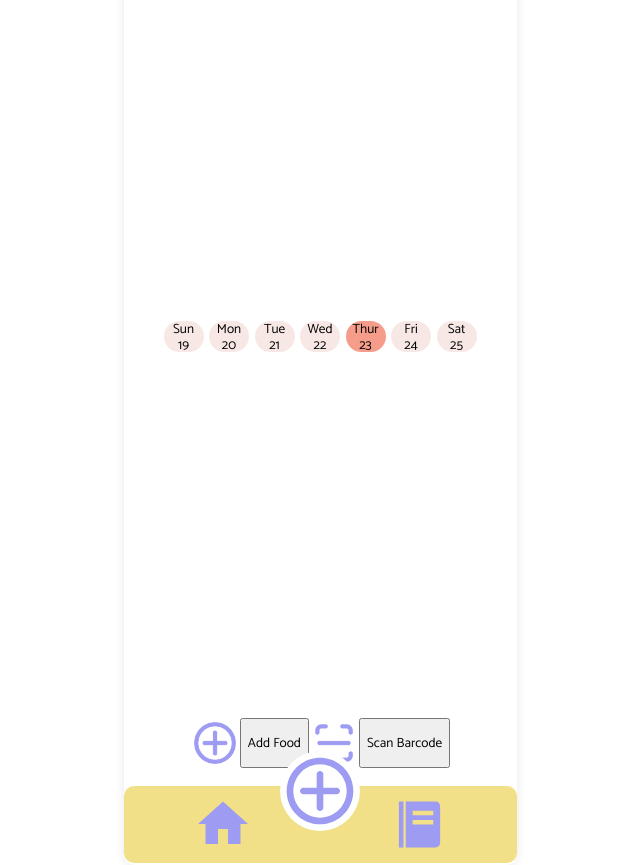
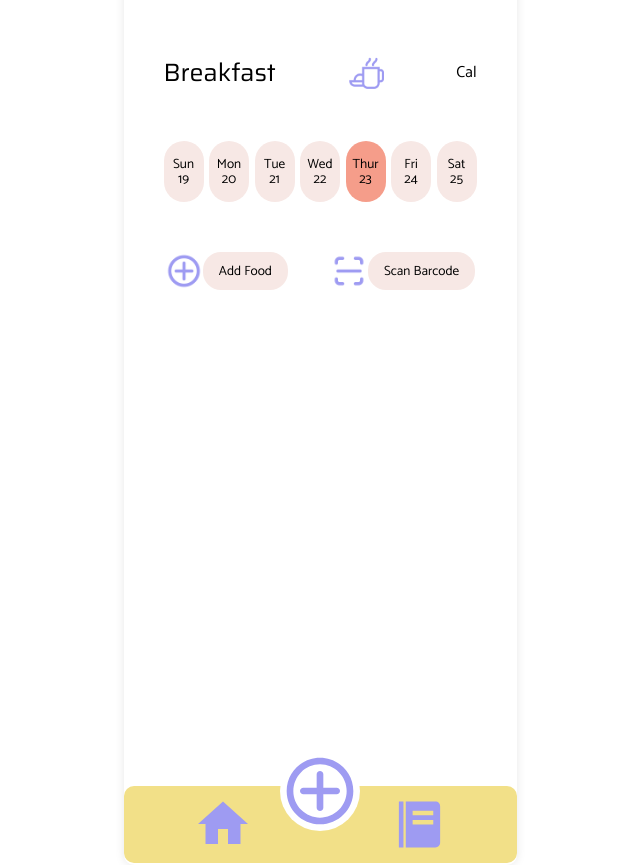
Before and after one commit to MeowCeline00/G5-Calorie-Tracker, a Next.js app: page /breakfast in a window 1280 px wide. Shown: the whole page, without its empty margins (320-960 px from the left). Built offline with nearby package versions, Linux system fonts and the light colour scheme.

Commit message:
css changes with functional buttons

```diff
--- a/pages/breakfast.js
+++ b/pages/breakfast.js
@@ -32,7 +32,7 @@ useEffect(() => {
 
 const addList = () => {
     const newList = <div className={styles.inputContainer}>
-            <Image src="/egg.png" alt="Scan Button" width={50} height={50} />
+            <Image src="/egg.png" alt="egg" width={35} height={35} />
             <div className={styles.inputBox}>
                 <input></input>
                 <p>50g</p>
@@ -41,7 +41,7 @@ const addList = () => {
                 <p className={styles.number}>72</p>
                 <p className={styles.cal}>Cal</p>
             </div>
-            <Image src="/delete.png" alt="Scan Button" width={50} height={50} />
+            <Image src="/delete.png" alt="Scan Button" width={35} height={35} />
         </div>
     setFeatures([...features, newList])
 }
@@ -51,6 +51,14 @@ const addList = () => {
     {currentWeek.length > 0 &&
         <div className={styles.container}>
             <div className={styles.breakfasts}>
+                <div className={styles.topContainer}>
+                    <div className={styles.topContents}>
+                        <p className={styles.header}>Breakfast</p>
+                        <Image src="/coffee.png" alt="Coffee" width={35} height={35} />
+                        <p>Cal</p>
+                    </div>
+                </div>
+                <div className={styles.weeklyCalendarContainer}>
                     <div className={styles.weeklyCalendar}>
                         <div className={currentWeek[0].getDate() === currentDate ? `${styles.calendar} ${styles.active}` : styles.calendar}>
                             <p>Sun</p>
@@ -81,14 +89,15 @@ const addList = () => {
                             <p>{currentWeek[6].getDate()}</p>
                         </div>
                     </div>
+                </div>
                 <div className={styles.features}>
                     <div className={styles.buttons}>
                         <div className={styles.featureButton}>
-                            <Image src="/add.png" alt="Add Button" width={50} height={50} />
+                            <Image src="/add.png" alt="Add Button" width={38} height={38} />
                             <button onClick={() => addList()}>Add Food</button>
                         </div>
                         <div className={styles.featureButton}>
-                            <Image src="/scan.png" alt="Scan Button" width={50} height={50} />
+                            <Image src="/scan.png" alt="Scan Button" width={38} height={38} />
                             <button>Scan Barcode</button>
                         </div>
                     </div>
--- a/styles/Breakfast.module.css
+++ b/styles/Breakfast.module.css
@@ -25,6 +25,28 @@
     box-sizing: border-box;
 }
 
+.topContainer {
+    margin-top: 100px;
+    width: 100%;
+}
+
+.topContents {
+    display: flex;
+    justify-content: space-between;
+    align-items: center;
+    height: 100%;
+    width: 100%;
+}
+
+.header {
+    font-family: var(--heading);
+    font-size: 25px;
+}
+
+.weeklyCalendarContainer {
+    margin: 50px;
+    width: 100%;
+}
 .weeklyCalendar {
     display: flex;
     justify-content: space-between;
@@ -39,6 +61,7 @@
     width: 40px;
     border-radius: 20px;
     font-size: smaller;
+    padding: 15px 0px;
 }
 
 .calendar.active {
@@ -88,6 +111,8 @@
     width: 100%;
     justify-content: center;
     align-items: center;
+    gap: 42px;
+    margin-bottom: 30px;
 }
 
 .featureButton {
@@ -96,4 +121,9 @@
 
 .featureButton button {
     font-family: var(--body);
+    border: none;
+    background: var(--light_pink);
+    padding: 0px 16px;
+    border-radius: 18px;
+    cursor: pointer;
 }
```
Lines whose indentation alone changed are shown as unchanged.
